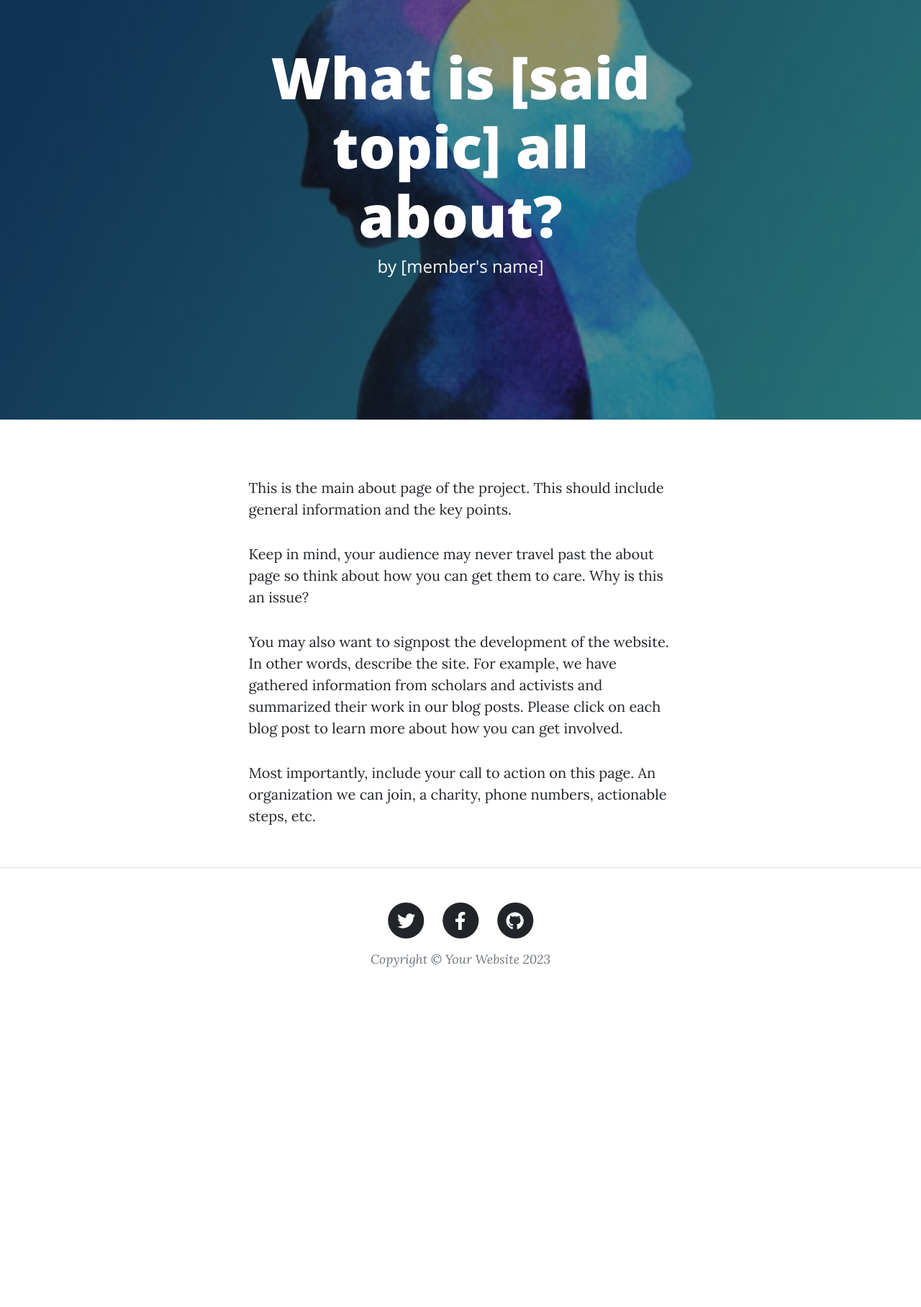
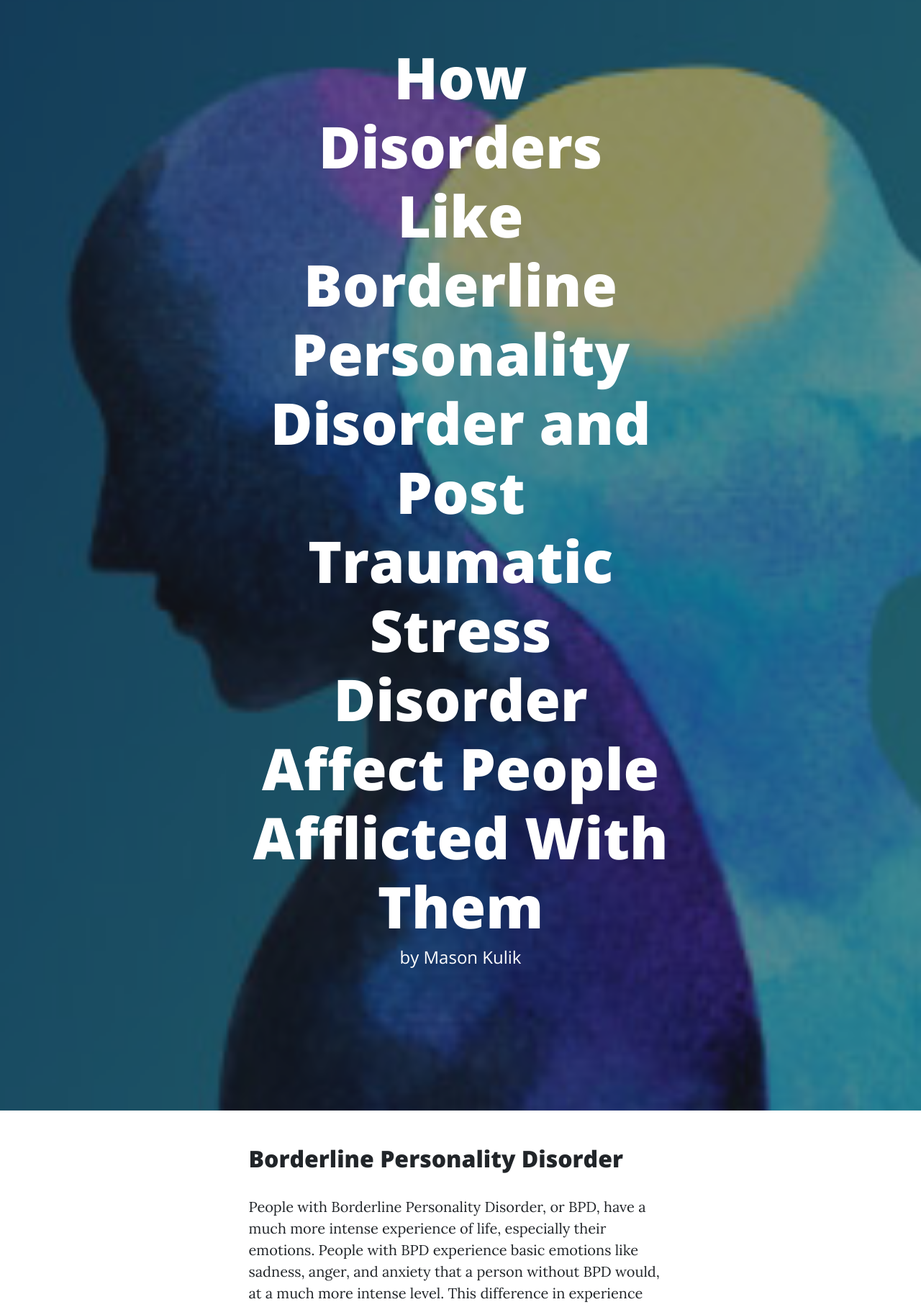
Before and after one commit to ISS210SS23Sec1Team19/ISS210SS23Sec1Team19, a plain HTML site: page about.html in a window 1280 px wide. Shown: the part 141-1957 px from the top of the page at 72% size. Before the commit the page ends 1536 px from the top, so only its background shows below. Drawn offline with nearby package versions, Linux system fonts and the light colour scheme.

Commit message:
Update about page

```diff
--- a/about.html
+++ b/about.html
@@ -41,8 +41,8 @@
                 <div class="row gx-4 gx-lg-5 justify-content-center">
                     <div class="col-md-10 col-lg-8 col-xl-7">
                         <div class="page-heading">
-                            <h1>What is [said topic] all about?</h1>
-                            <span class="subheading">by [member's name]</span>
+                            <h1>How Disorders Like Borderline Personality Disorder and Post Traumatic Stress Disorder Affect People Afflicted With Them</h1>
+                            <span class="subheading">by Mason Kulik</span>
                         </div>
                     </div>
                 </div>
@@ -53,10 +53,15 @@
             <div class="container px-4 px-lg-5">
                 <div class="row gx-4 gx-lg-5 justify-content-center">
                     <div class="col-md-10 col-lg-8 col-xl-7">
-                        <p>This is the main about page of the project. This should include general information and the key points.</p>
-                        <p>Keep in mind, your audience may never travel past the about page so think about how you can get them to care. Why is this an issue?</p>
-                        <p>You may also want to signpost the development of the website. In other words, describe the site. For example, we have gathered information from scholars and activists and summarized their work in our blog posts. Please click on each blog post to learn more about how you can get involved.</p>
-                        <p>Most importantly, include your call to action on this page. An organization we can join, a charity, phone numbers, actionable steps, etc.</p>
+                        <h2>Borderline Personality Disorder</h2>
+                        <p>	People with Borderline Personality Disorder, or BPD, have a much more intense experience of life, especially their emotions. People with BPD experience basic emotions like sadness, anger, and anxiety that a person without BPD would, at a much more intense level. This difference in experience often makes some of their reactions to those without BPD seem “unreasonable” and “overdramatic” thus feeding into the stigma around the disorder. Some common neurological coping mechanisms seen within BPD are dissociation as well as manic episodes which both set in rapidly and can last anywhere from 5 minutes to 5 days. People with BPD may also be seen as “clingy”, this is due to the lack of a strong sense of self found with BPD which is usually a result of a lack of attachment in childhood, something that is an overall cause for the disorder. All this information and more can be found in this very well constructed video essay by Dr. Alok Kanojia who is a licensed Psychiatrist:</p>
+                        <iframe width="560" height="315" src="https://www.youtube.com/embed/6TS4d-zqRFA" title="YouTube video player" frameborder="0" allow="accelerometer; autoplay; clipboard-write; encrypted-media; gyroscope; picture-in-picture; web-share" allowfullscreen></iframe>
+                        <h2>Post Traumatic Stress Disorder</h2>
+                        <p>	Post Traumatic Stress Disorder, like BPD, is a disorder resulting from traumatic events. With PTSD these events can be either experienced or witnessed by someone to cause them to develop PTSD. PTSD often makes day to day life harder much like BPD but it does it in very different ways. PTSD often causes flashbacks to the traumatic event that caused it which can mentally paralyze someone suffering from them. Due to this people with PTSD often try to avoid things that will cause this which may make them appear apathetic and distant to those around them. For more information regarding PTSD as well as where this information was sourced please visit <a href="https://www.betterhealth.vic.gov.au/health/conditionsandtreatments/post-traumatic-stress-disorder-ptsd">Post-traumatic stress disorder (PTSD) - Better Health Channel</a></p>
+                        <h2>What YOU Can Do Right Now to Help Raise Awareness and Support People with These Disorders</h2>
+                        <p>It is important that people are informed on the disorders covered in the blogs found on this website as well as more not found here in order to make life for people battling them easier and help resources more accessible. I greatly implore readers to dive deeper into this website and learn more about how these disorders work as well as how they can help people with them.</p>
+                        <p>	Supporting and spreading the word about The Nation Education Alliance for Borderline Personality Disorder is a great way to help people with BPD and they can be found at this link: <a href="https://www.borderlinepersonalitydisorder.org/about-nea-bpd/#:~:text=National%20Education%20Alliance%20for%20Borderline%20Personality%20Disorder%20is%20the%20nationally,Borderline%20Personality%20Disorder%20(BPD)">Who We Are: ABOUT NEABPD | National Education Alliance for Borderline Personality Disorder.</a></p>
+                        <p>	PTSD extremely commonly affects war veterans so a great place to show support is the PTSD Foundation of America, which can be found here: <a href="https://ptsdusa.org/">PTSD Foundation of America</a></p>
                     </div>
                 </div>
             </div>
```
